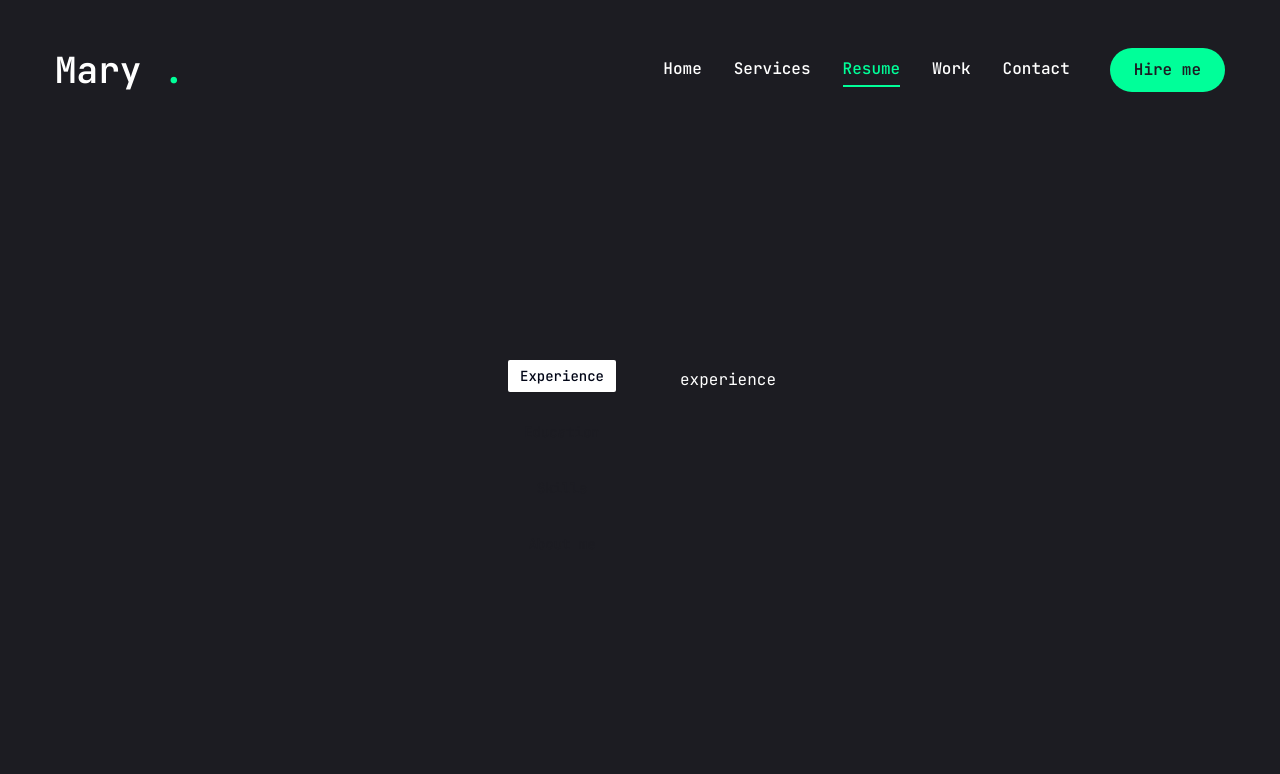
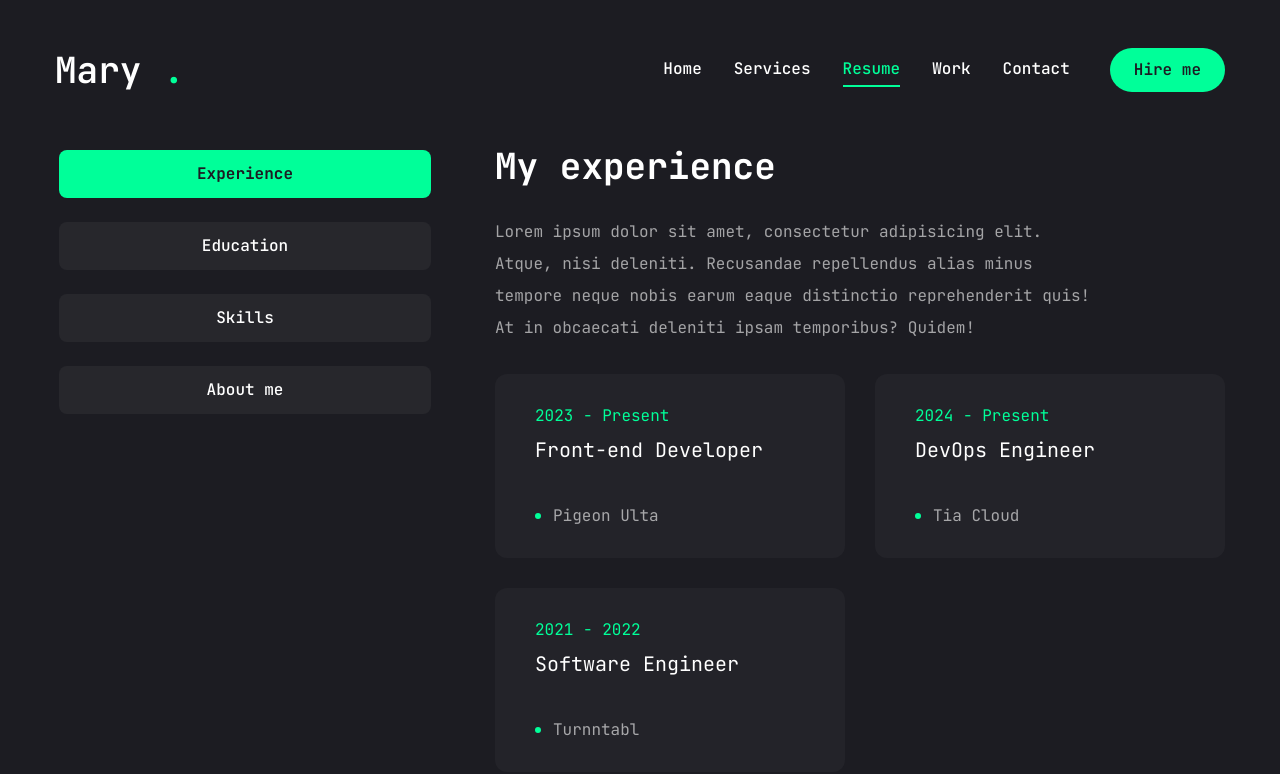
Before and after one commit to MaryKwawu/Portfolio, a Next.js app: page /resume in a window 1280 px wide. Shown: the top 774 px of the page. Built offline with nearby package versions, Linux system fonts and the light colour scheme.

Commit message:
feat : added content to Resume page

```diff
--- a/src/app/page.tsx
+++ b/src/app/page.tsx
@@ -14,7 +14,9 @@
         <div className="flex flex-col xl:flex-row items-center justify-between xl:pt-8 xl:pb-24">
           {/* text */}
           <div className="text-center xl:text-left ordeer-2 xl:order-none">
-            <span className="text-xl">Software Developer</span>
+            <span className="text-xl">
+              Software Developer & DevOps Engineer
+            </span>
             <h1 className="h1 mb-6 ">
               Hello I am <br /> <span className="text-accent">Mary Kwawu </span>
             </h1>
@@ -44,7 +46,7 @@
             </div>
           </div>
           {/* photo */}
-          <div className="order-1 xl:order-none mb-8 xl:0">
+          <div className="order-1 xl:order-none mb-8  ">
             <Photo />
           </div>
         </div>
--- a/src/app/resume/page.tsx
+++ b/src/app/resume/page.tsx
@@ -8,11 +8,13 @@
   FaCss3,
   FaJs,
   FaReact,
-  FaFigma,
   FaNodeJs,
+  FaFlask,
+  FaDocker,
+  FaAngular,
 } from "react-icons/fa";
 
-import { SiTailwindcss, SiNextdotjs } from "react-icons/si";
+import { SiTailwindcss, SiNextdotjs, SiKubernetes } from "react-icons/si";
 
 //about data
 const about = {
@@ -65,7 +67,7 @@
     },
     {
       company: "Tia Cloud",
-      position: "Development Operation Engineer",
+      position: "DevOps Engineer",
       duration: "2024 - Present",
     },
     {
@@ -141,12 +143,24 @@
       name: "tailwind.css",
     },
     {
+      icon: <SiKubernetes />,
+      name: "kubernetes",
+    },
+    {
       icon: <FaNodeJs />,
       name: "node.js",
     },
     {
-      icon: <FaFigma />,
-      name: "figman",
+      icon: <FaAngular />,
+      name: "angular",
+    },
+    {
+      icon: <FaFlask />,
+      name: "flask",
+    },
+    {
+      icon: <FaDocker />,
+      name: "docker",
     },
   ],
 };
@@ -173,7 +187,7 @@
       }}
       className="min-h-[80vh] flex items-center jstify-center py-12 xl:py-0"
     >
-      <div className="contain mx-auto">
+      <div className="container mx-auto">
         <Tabs
           defaultValue="experience"
           className="flex flex-col xl:flex-row gap-[60px]"
@@ -195,7 +209,135 @@
           <div className="min-h-[70] w-full">
             {/* expeirence */}
             <TabsContent value="experience" className="w-full">
-              experience
+              <div className="flex flex-col  gap-[30px] text-center xl:text-left">
+                <h3 className="text-4xl font-bold">{Experience.title}</h3>
+                <p className="max-w-[600px] text-white/60 mx-auto xl:mx-0">
+                  {Experience.description}
+                </p>
+
+                <ScrollArea className="h-[400px]">
+                  <ul className="grid grid-cols-1 lg:grid-cols-2 gap-[30px]">
+                    {Experience.items.map((item, index) => {
+                      return (
+                        <div>
+                          <li
+                            key={index}
+                            className="bg-[#232329] h-[184px] py-6 px-10 rounded-xl flex flex-col justify-center items-center lg:items-start gap-1"
+                          >
+                            <span className="text-accent">{item.duration}</span>
+                            <h3 className="text-xl max-w-[260px] min-h-[60px] text-center lg:text-left ">
+                              {item.position}
+                            </h3>
+                            <div className="flex items-center gap-3">
+                              {/* dot */}
+                              <span className="w-[6px] h-[6px] rounded-full bg-accent "></span>
+                              <p className="text-white/60">{item.company}</p>
+                            </div>
+                          </li>
+                        </div>
+                      );
+                    })}
+                  </ul>
+                </ScrollArea>
+              </div>
+            </TabsContent>
+            {/* education */}
+            <TabsContent value="education" className="w-full">
+              <div className="flex flex-col  gap-[30px] text-center xl:text-left">
+                <h3 className="text-4xl font-bold">{education.title}</h3>
+                <p className="max-w-[600px] text-white/60 mx-auto xl:mx-0">
+                  {education.description}
+                </p>
+
+                <ScrollArea className="h-[400px]">
+                  <ul className="grid grid-cols-1 lg:grid-cols-2 gap-[30px]">
+                    {education.items.map((item, index) => {
+                      return (
+                        <div>
+                          <li
+                            key={index}
+                            className="bg-[#232329] h-[184px] py-6 px-10 rounded-xl flex flex-col justify-center items-center lg:items-start gap-1"
+                          >
+                            <span className="text-accent">{item.duration}</span>
+                            <h3 className="text-xl max-w-[260px] min-h-[60px] text-center lg:text-left ">
+                              {item.Degree}
+                            </h3>
+                            <div className="flex items-center gap-3">
+                              {/* dot */}
+                              <span className="w-[6px] h-[6px] rounded-full bg-accent "></span>
+                              <p className="text-white/60">
+                                {item.Institution}
+                              </p>
+                            </div>
+                          </li>
+                        </div>
+                      );
+                    })}
+                  </ul>
+                </ScrollArea>
+              </div>
+            </TabsContent>
+            {/* skills */}
+            <TabsContent value="skills" className="w-full h-full">
+              <div className="flex flex-col gap-[30px]">
+                <div className="flex flex-col gap-[30px] text-center xl:text-left">
+                  <h3 className="text-4xl font-bold">{skills.title}</h3>
+                  <p className="max-w-[600px] text-white/60 mx-auto xl:mx-0">
+                    {skills.description}
+                  </p>
+                </div>
+                <ul className="grid grid-cols-2 sm:grid-cols-3 md:grid-cols-4 xl:gap-[30px] gap-4">
+                  {skills.skilllist.map((skill, index) => {
+                    return (
+                      <div>
+                        <li key={index}>
+                          <TooltipProvider delayDuration={100}>
+                            <Tooltip>
+                              <TooltipTrigger className="w-full h-[150px] bg-[#232329] rounded-xl flex justify-center items-center group">
+                                <div className="text-6xl group-hover:text-accent transition-all duration-300">
+                                  {skill.icon}
+                                </div>
+                              </TooltipTrigger>
+                              <TooltipContent>
+                                <p className="capitalize">{skill.name}</p>
+                              </TooltipContent>
+                            </Tooltip>
+                          </TooltipProvider>
+                        </li>
+                      </div>
+                    );
+                  })}
+                </ul>
+              </div>
+            </TabsContent>
+            {/* about */}
+            <TabsContent
+              value="about"
+              className="w-full text-center xl:text-left"
+            >
+              <div className="flex flex-col gap-[30px]">
+                <h3 className="text-4xl font-bold">{about.title}</h3>
+                <p className="max-w-[600px] text-white/60 mx-auto xl:mx-0">
+                  {about.description}
+                </p>
+                <ul className="grid grid-col-1 xl:grid-cols-2 gap-y-6 max-w-[620px] mx-auto xl:mx-0 ">
+                  {about.info.map((item, index) => {
+                    return (
+                      <div>
+                        <li
+                          key={index}
+                          className="flex items-center justify-center xl:justify-start gap-4"
+                        >
+                          <span className="text-white/60">
+                            {item.fieldName}
+                          </span>
+                          <span className="text-xl">{item.fieldValue}</span>
+                        </li>
+                      </div>
+                    );
+                  })}
+                </ul>
+              </div>
             </TabsContent>
           </div>
         </Tabs>
--- a/src/components/photo.tsx
+++ b/src/components/photo.tsx
@@ -21,16 +21,15 @@
             opacity: 1,
             transition: { delay: 2.4, duration: 0.4, ease: "easeInOut" },
           }}
-          className="w-[298px] h-[298px] xl:w-[498px]
-         xl:h-[498px] mix-blend-lighten absolute"
+          className="w-[298px] h-[298px] mix-blend-lighten absolute "
         >
           <Image
-            src="/assets/head-shot.jpg"
+            src="/assets/my-head-shot.jpg"
             alt={""}
             priority
             quality={100}
             fill
-            className="object"
+            className="rounded-full object-cover"
           />
         </motion.div>
         {/* circle */}
--- a/src/components/social.tsx
+++ b/src/components/social.tsx
@@ -10,7 +10,7 @@
   { icon: <FaTwitter />, path: "" },
 ];
 
-const Social = ({ containerStyles, iconStyles }) => {
+const Social = ({ containerStyles, iconStyles }: any) => {
   return (
     <div className={containerStyles}>
       {socials.map((item, index) => {
--- a/src/components/stats.tsx
+++ b/src/components/stats.tsx
@@ -17,7 +17,7 @@
     text: "Technologies mastered",
   },
   {
-    num: 67,
+    num: 70,
     text: "Code commits",
   },
 ];
--- a/src/components/ui/tabs.tsx
+++ b/src/components/ui/tabs.tsx
@@ -26,7 +26,7 @@
   <TabsPrimitive.Trigger
     ref={ref}
     className={cn(
-      "inline-flex items-center justify-center whitespace-nowrap rounded-sm px-3 py-1.5 text-sm font-medium ring-offset-white transition-all focus-visible:outline-none focus-visible:ring-2 focus-visible:ring-slate-950 focus-visible:ring-offset-2 disabled:pointer-events-none disabled:opacity-50 data-[state=active]:bg-white data-[state=active]:text-slate-950 data-[state=active]:shadow-sm dark:ring-offset-slate-950 dark:focus-visible:ring-slate-300 dark:data-[state=active]:bg-slate-950 dark:data-[state=active]:text-slate-50",
+      "inline-flex items-center w-full bg-[#27272c] justify-center whitespace-nowrap text-white rounded-lg p-3 text-base font-medium ring-offset-white transition-all disabled:pointer-events-none diabled:opacity-50 data-[state=active]:bg-accent data-[state=active]:text-primary data-[state=active]:font-bold data-[state=active]:shadow-sm",
       className
     )}
     {...props}
@@ -41,7 +41,7 @@
   <TabsPrimitive.Content
     ref={ref}
     className={cn(
-      "mt-2 ring-offset-white focus-visible:outline-none focus-visible:ring-2 focus-visible:ring-slate-950 focus-visible:ring-offset-2 dark:ring-offset-slate-950 dark:focus-visible:ring-slate-300",
+      "min-h-[480px] ring-offset-white focus-visible:outline-none focus-visible:ring-2 focus-visible:ring-slate-950 focus-visible:ring-offset-2 dark:ring-offset-slate-950 dark:focus-visible:ring-slate-300",
       className
     )}
     {...props}
```
Also changed, not shown: src/components/ui/scroll-area.tsx (+10 -10 lines), public/assets/head-shot.jpg (deleted), 1 other file (tests, documents, lock files or other folders).
